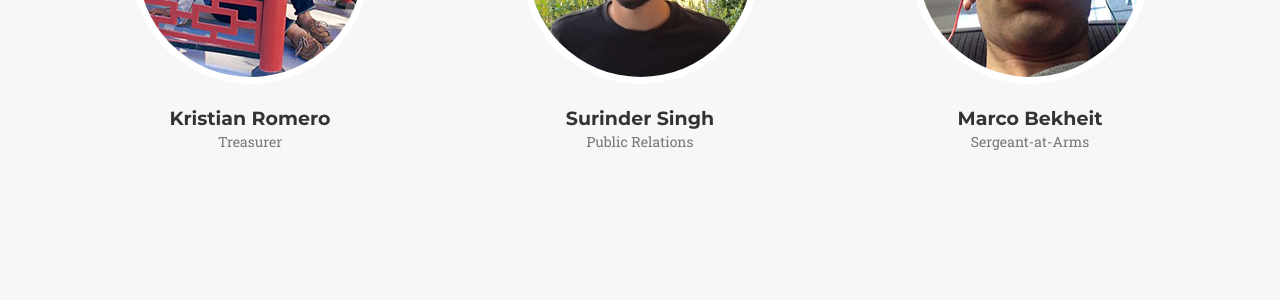
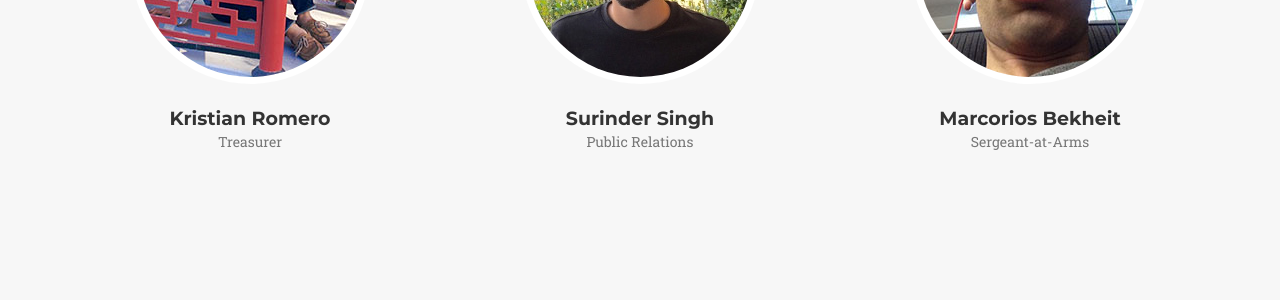
Before and after one commit to SMCProgrammingClub/website, a Jekyll site: the page built from index.html, in a window 1280 px wide and 900 px high, scrolled down 3110 px. Shown: the part 153-453 px from the top of the window. Built offline with Jekyll 4.4.1, drawn with Linux system fonts in a browser that asks for light colours; some web fonts are replaced.

Commit message:
Changed Marco to Marcorios

```diff
--- a/_config.yml
+++ b/_config.yml
@@ -43,7 +43,7 @@ people:
   position: Public Relations
   social:
 
-- name: Marco Bekheit
+- name: Marcorios Bekheit
   pic: marco
   position: Sergeant-at-Arms
   social:
```
